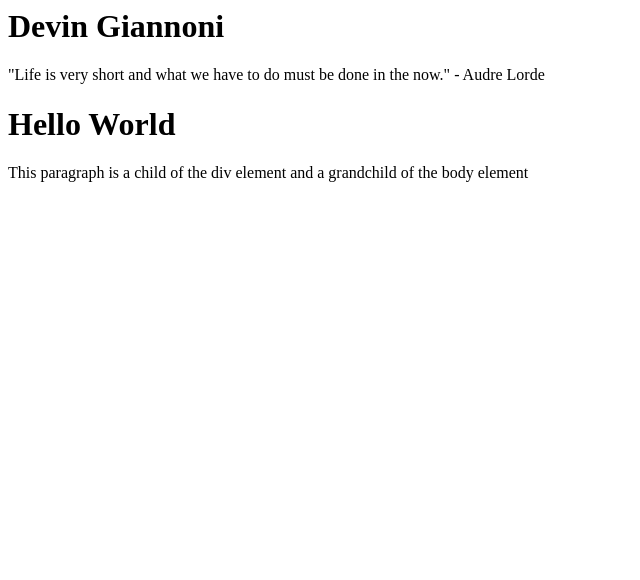
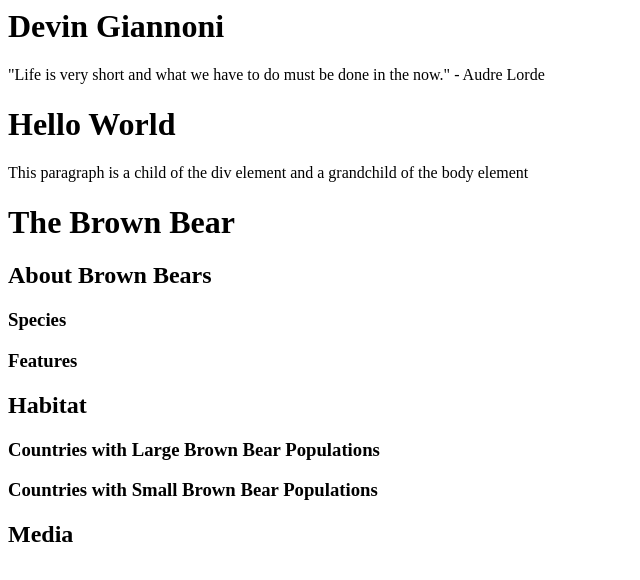
Before and after one commit to devingiannoni/TG-Pre-Work, a plain HTML site: page index.html in a window 1280 px wide. Shown: the whole page, without its empty margins (0-640 px from the left). Drawn offline with Linux system fonts and the light colour scheme.

Commit message:
Learn HTML Part 1 - Elements and Structure 5-16

```diff
--- a/index.html
+++ b/index.html
@@ -13,3 +13,19 @@
     </p>
   </div>
 </body>
+
+<body>
+  <h1>The Brown Bear</h1>
+  <h2>About Brown Bears</h2>
+  <h3>Species</h3>
+  <h3>Features</h3>
+  <h2>Habitat</h2>
+  <h3>Countries with Large Brown Bear Populations
+  </h3>
+  <h3>Countries with Small Brown Bear Populations
+  </h3>
+  <h2>Media</h2>
+
+
+
+</body>
```
